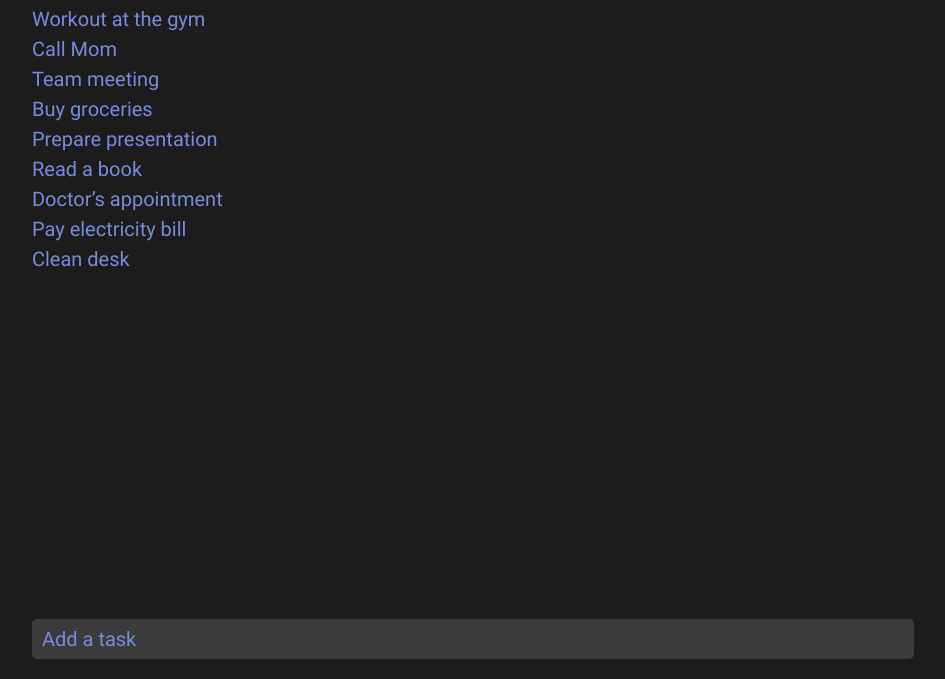
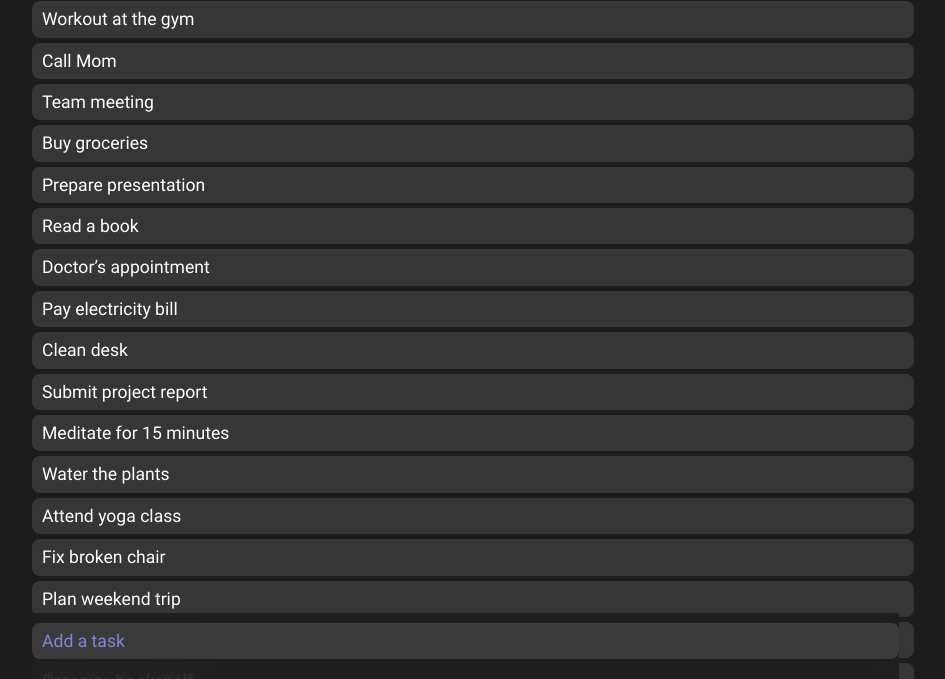
Before and after one commit to yogi1308/to-do-list, a website built with webpack: page src/template.html in a window 1280 px wide. Shown: the part 121-800 px from the top of the page, without its empty margins (317-1262 px from the left). Built offline with nearby package versions, Linux system fonts and the light colour scheme.

Commit message:
added more task data added tasks to main and styled everything

```diff
--- a/src/homepage.js
+++ b/src/homepage.js
@@ -4,15 +4,29 @@ export default function homePage() {
     taskBar();
     header();
     taskList();
+    window.addEventListener('resize', adjustAddTaskDivWidth);
 }
 
 function taskBar() {
     const main = document.querySelector('#main');
+    const addtaskDiv = document.createElement('div');
+    addtaskDiv.classList.add('add-task-div');
     const addTask = document.createElement('input');
     addTask.type = 'text';
     addTask.id = 'add-task';
     addTask.placeholder = 'Add a task';
-    main.appendChild(addTask);
+    addtaskDiv.style.width = (main.clientWidth * 0.885) + 'px';
+    addTask.style.width = '100%';
+    addtaskDiv.appendChild(addTask);
+    main.appendChild(addtaskDiv);
+}
+
+function adjustAddTaskDivWidth() {
+    const main = document.querySelector('#main');
+    const addtaskDiv = document.querySelector('.add-task-div');
+    const addTask = document.querySelector('#add-task');
+    addtaskDiv.style.width = (main.clientWidth * 0.9) + 'px';
+    addTask.style.width = '100%';
 }
 
 function taskList() {
--- a/src/styles.css
+++ b/src/styles.css
@@ -59,14 +59,18 @@
     grid-template-columns: 1fr 3.5fr;
     height: 100vh;
     width: 100vw;
+    overflow-x: hidden;
 }
 
 #main {
     background-color: #1c1c1c;
     color: #788cde;
+    font-size: 1.1em;
+    padding: 20px 5%;
     position: relative;
-    font-size: 1.25em;
-    padding: 20px 5%;
+    display: flex;
+    flex-direction: column;
+    justify-content: center;
 }
 
 #sidebar {
@@ -76,16 +80,40 @@
 
 #add-task {
   background-color: #3b3b3b;
-  width: 90%;
-  position: absolute;
-  bottom: 20px;
-  left: 5%;
   border: none;
   padding: 5px 10px;
-  border-radius: 5px;
+  border-radius: 8px;
   color: #788cde;
+}
+
+.add-task-div{
+  width: fit-content;
+  background-color: rgba(28, 28, 28, 0.8);
+  position: fixed;
+  bottom: 0;
+  padding: 10px 0;
+  padding-bottom: 20px;
+  backdrop-filter: blur(10px);
 }
 
 input::placeholder {
   color: #788cde; /* Change this to your desired color */
 }
+
+.task-list  {
+  display: flex;
+  flex-direction: column;
+  gap: 5px;
+
+}
+
+.task-item {
+  background-color: #363636;
+  color: white;
+  padding: 5px 10px;
+  border-radius: 8px;
+}
+
+.header p {
+  font-size: 0.8em;
+}
--- a/src/tasks-data.js
+++ b/src/tasks-data.js
@@ -95,4 +95,140 @@ export const tasks = function (task, priority, group, day, repeat, important, co
       false,
       false
     ),
+    // Additional tasks
+    tasks(
+      "Submit project report",
+      "High",
+      "Academics",
+      "2025-01-30",
+      "No",
+      true,
+      false
+    ),
+    tasks(
+      "Meditate for 15 minutes",
+      "Low",
+      "Health",
+      "2025-01-29",
+      "Yes (Daily)",
+      false,
+      false
+    ),
+    tasks(
+      "Water the plants",
+      "Low",
+      "Personal",
+      "2025-01-30",
+      "Yes (Weekly)",
+      false,
+      false
+    ),
+    tasks(
+      "Attend yoga class",
+      "Medium",
+      "Health",
+      "2025-01-29",
+      "Yes (Weekly)",
+      false,
+      false
+    ),
+    tasks(
+      "Fix broken chair",
+      "Medium",
+      "Chores",
+      "2025-02-01",
+      "No",
+      false,
+      false
+    ),
+    tasks(
+      "Plan weekend trip",
+      "Low",
+      "Personal",
+      "2025-01-31",
+      "No",
+      false,
+      false
+    ),
+    tasks(
+      "Respond to emails",
+      "High",
+      "Work",
+      "2025-01-29",
+      "No",
+      true,
+      false
+    ),
+    tasks(
+      "Organize bookshelf",
+      "Low",
+      "Chores",
+      "2025-01-30",
+      "No",
+      false,
+      false
+    ),
+    tasks(
+      "Take car for servicing",
+      "Medium",
+      "Errands",
+      "2025-02-03",
+      "No",
+      true,
+      false
+    ),
+    tasks(
+      "Create budget plan",
+      "High",
+      "Finance",
+      "2025-01-31",
+      "No",
+      true,
+      false
+    ),
+    tasks(
+      "Prepare for interview",
+      "High",
+      "Work",
+      "2025-02-05",
+      "No",
+      true,
+      false
+    ),
+    tasks(
+      "Bake a cake",
+      "Low",
+      "Personal",
+      "2025-01-30",
+      "No",
+      false,
+      false
+    ),
+    tasks(
+      "Update resume",
+      "High",
+      "Career",
+      "2025-01-29",
+      "No",
+      true,
+      false
+    ),
+    tasks(
+      "Research travel destinations",
+      "Medium",
+      "Personal",
+      "2025-02-02",
+      "No",
+      false,
+      false
+    ),
+    tasks(
+      "Volunteer at local shelter",
+      "High",
+      "Community",
+      "2025-02-01",
+      "No",
+      true,
+      false
+    ),
   ];
```
